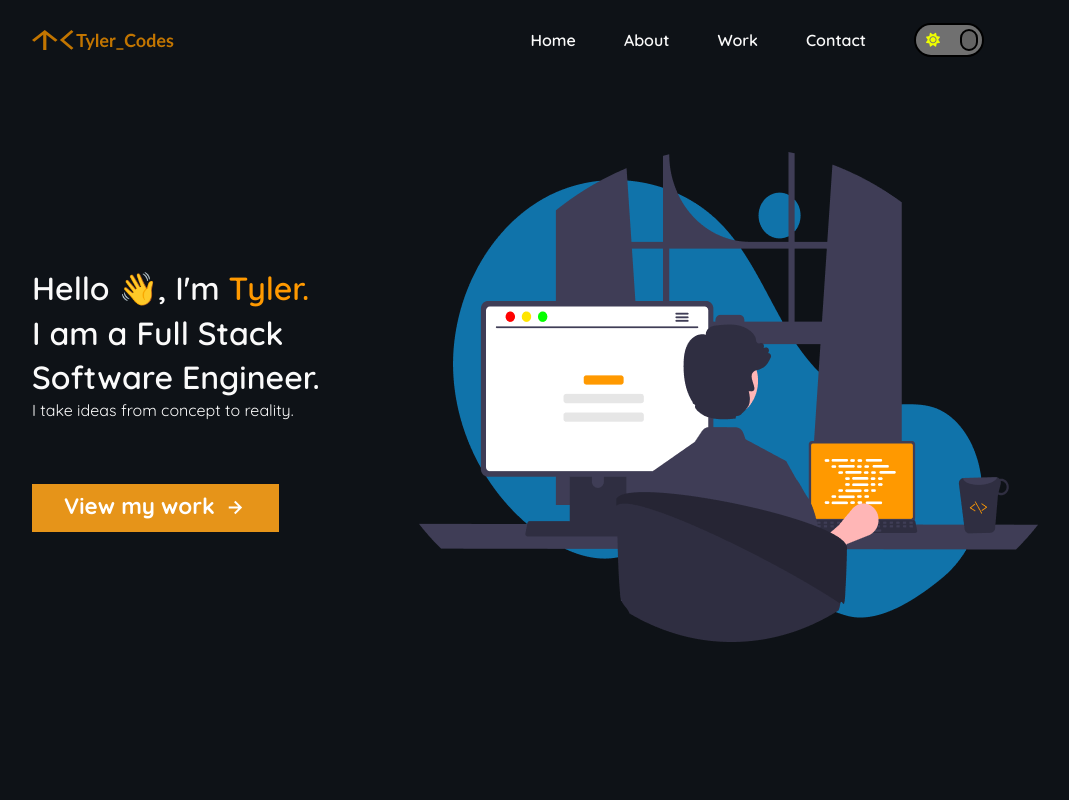
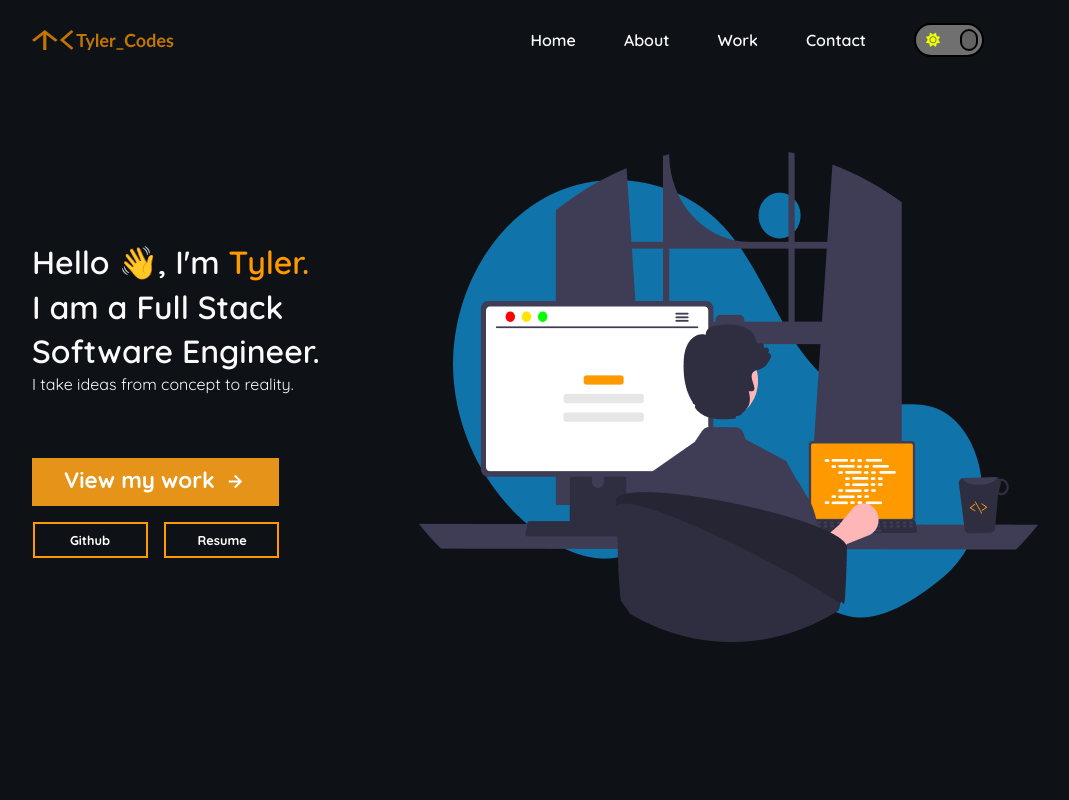
Before and after one commit to DevTyler62/React-Dev-Portfolio, a React (Vite) app: page / in a window 1280 px wide. Shown: the top 800 px of the page, without its empty margins (124-1193 px from the left). Built offline with nearby package versions, Linux system fonts and the light colour scheme.

Commit message:
added buttons for my github and resume

```diff
--- a/src/containers/home/Home.jsx
+++ b/src/containers/home/Home.jsx
@@ -17,6 +17,22 @@ const Home = () => {
           <a href="#work" className="button home__button">
             View my work<i className="bx bx-right-arrow-alt button__icon"></i>
           </a>
+          <div className="home__sec_buttons">
+            <a
+              href="https://github.com/DevTyler62"
+              className="button sec_button"
+              target="_blank"
+            >
+              Github
+            </a>
+            <a
+              href="../../../public/resume/Tyler-Smith-Resume.pdf"
+              download
+              className="button sec_button"
+            >
+              Resume
+            </a>
+          </div>
         </div>
         <div className="home__img">
           <img src={HomeImg} alt="" className="home__img-img" />
--- a/src/containers/home/home.css
+++ b/src/containers/home/home.css
@@ -46,6 +46,29 @@
   margin-bottom: 0.25rem;
 }
 
+.home__sec_buttons {
+  margin-top: 1rem;
+  display: flex;
+  gap: 1rem;
+  max-width: 247px;
+  justify-content: center;
+  align-items: center;
+}
+
+.home__sec_buttons a {
+  font-size: 0.8rem;
+}
+
+.sec_button {
+  max-width: 115px;
+  width: 100%;
+  display: inline-block;
+  background-color: transparent;
+  border: 2px solid #ff9900;
+  text-align: center;
+  box-sizing: border-box;
+}
+
 /*====== Breakpoints =====*/
 /* Small devices */
 @media screen and (max-width: 320px) {
@@ -69,6 +92,23 @@
 
   .home__img {
     width: 275px;
+  }
+}
+
+/* Small devices */
+@media screen and (max-width: 320px) {
+  .home__sec_buttons a {
+    font-size: 0.8rem;
+  }
+  .sec_button {
+    padding: 0.25rem 0.5rem;
+    width: 30%;
+  }
+}
+
+@media screen and (max-width: 575px) {
+  .home__sec_buttons {
+    justify-content: start;
   }
 }
 
@@ -101,6 +141,12 @@
   }
 }
 
+@media screen and (max-width: 767px) {
+  .home__sec_buttons {
+    max-width: 100%;
+  }
+}
+
 /* large devices */
 @media screen and (min-width: 992px) {
   .home__img {
```
Also changed, not shown: 1 other file (tests, documents, lock files or other folders).
